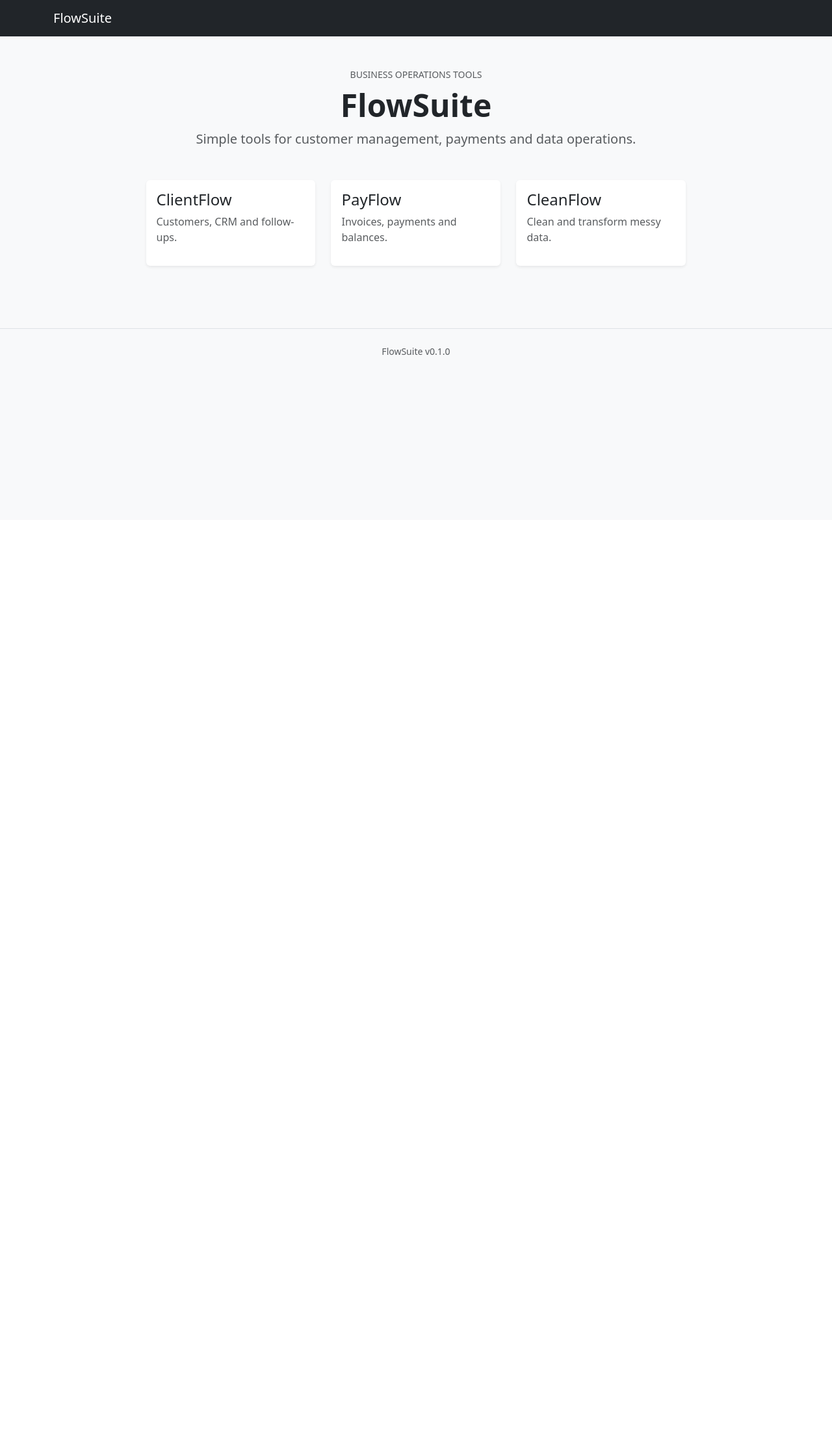
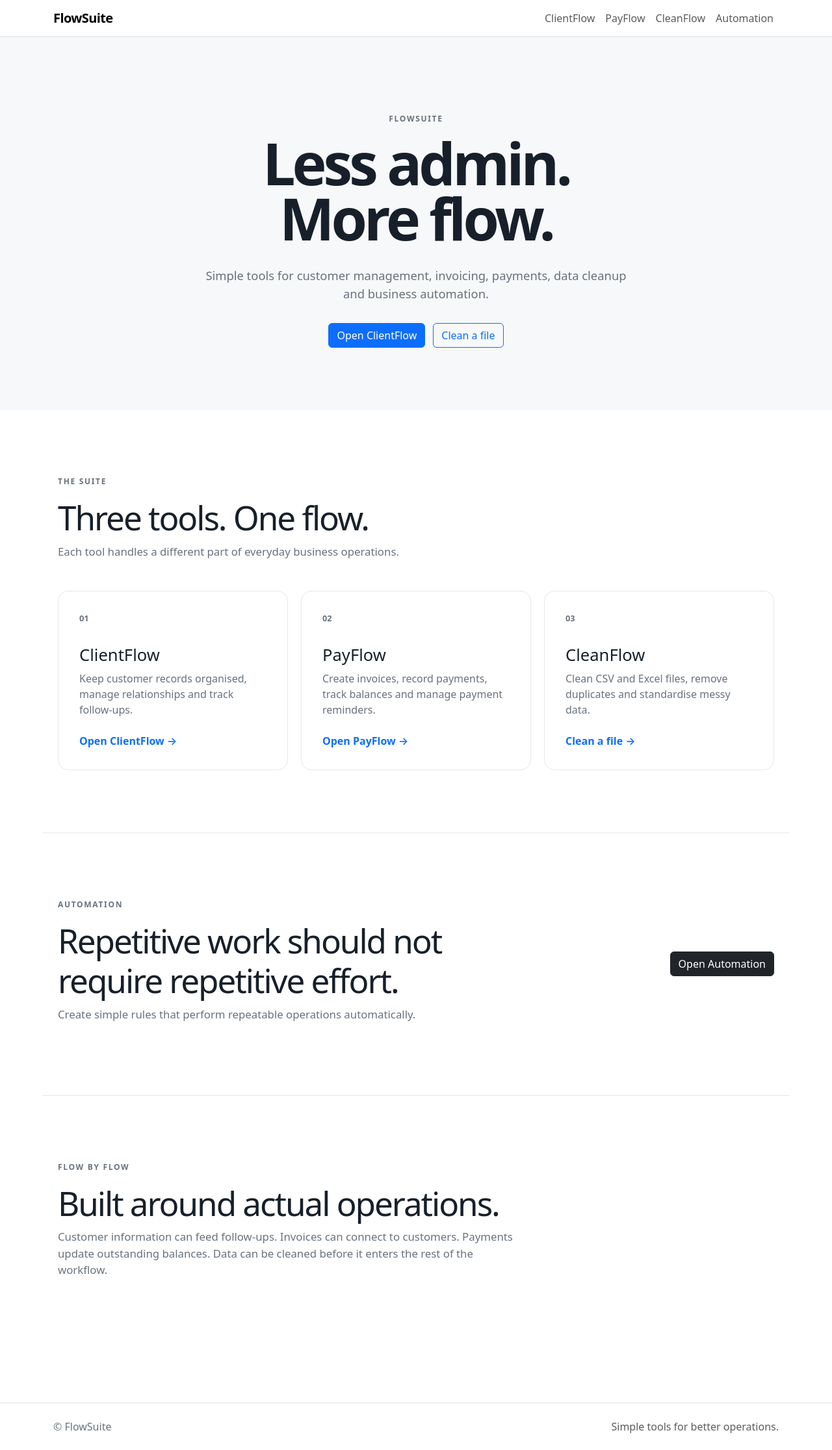
Before and after one commit to OOlujuwon/FlowSuite, a FastAPI app: page / in a window 1280 px wide. Shown: the whole page at 65% size. Before the commit the page ends 546 px from the top, so only its background shows below. Run offline with FastAPI, Linux system fonts and the light colour scheme.

Commit message:
Complete FlowSuite integration and deployment packaging

```diff
--- a/app/main.py
+++ b/app/main.py
@@ -1,39 +1,54 @@
 import asyncio
-
+import logging
 from contextlib import asynccontextmanager
 
 from fastapi import FastAPI, Request
 from fastapi.responses import HTMLResponse
+from fastapi.staticfiles import StaticFiles
 from fastapi.templating import Jinja2Templates
-from fastapi.staticfiles import StaticFiles
-
-from app.clientflow import router as clientflow_router
-from app.payflow import router as payflow_router
-from app.cleanflow import router as cleanflow_router
-from app.config.settings import settings
-from app.database.database import create_db_and_tables
-
 from sqlmodel import Session
 
 from app.automation import router as automation_router
-from app.database.database import engine
+from app.cleanflow import router as cleanflow_router
+from app.clientflow import router as clientflow_router
+from app.payflow import router as payflow_router
+
+from app.database.database import (
+    create_db_and_tables,
+    engine,
+)
+
 from app.services.automation import run_due_automations
 from app.services.pricing import (
     cleanflow_file_price,
     currency_symbol,
 )
+
 from app.shared.errors import (
     FlowSuiteError,
     flowsuite_error_handler,
 )
 
+logging.basicConfig(
+    level=logging.INFO,
+    format="%(asctime)s | %(levelname)s | %(name)s | %(message)s",
+)
+
+logger = logging.getLogger("flowsuite")
 
 templates = Jinja2Templates(
     directory="templates"
 )
 
+
 async def automation_loop():
-    """Run scheduled automation rules periodically."""
+    """
+    Run scheduled automation rules periodically.
+
+    The loop intentionally runs in the application process
+    for the MVP. A production deployment can later move
+    scheduled jobs to a dedicated worker.
+    """
 
     while True:
         try:
@@ -41,15 +56,20 @@ async def automation_loop():
                 run_due_automations(session)
 
         except Exception:
-            # A failed scheduled run must not kill
-            # the entire application.
-            pass
+            logger.exception(
+                "Scheduled automation cycle failed."
+            )
 
         await asyncio.sleep(30)
 
+
 @asynccontextmanager
 async def lifespan(app: FastAPI):
-    """Application startup and shutdown lifecycle."""
+    """
+    Application startup and shutdown lifecycle.
+    """
+
+    logger.info("Starting FlowSuite.")
 
     create_db_and_tables()
 
@@ -61,21 +81,24 @@ async def lifespan(app: FastAPI):
         yield
 
     finally:
+        logger.info("Stopping FlowSuite.")
+
         scheduler_task.cancel()
 
         try:
             await scheduler_task
+
         except asyncio.CancelledError:
             pass
 
 
 app = FastAPI(
-    title=settings.app_name,
-    version=settings.app_version,
+    title="FlowSuite",
     description=(
-        "FlowSuite — simple self-service "
-        "business operations tools."
+        "Small-business revenue operations tools: "
+        "ClientFlow, PayFlow and CleanFlow."
     ),
+    version="1.0.0",
     lifespan=lifespan,
 )
 
@@ -93,64 +116,45 @@ app.mount(
 )
 
 
-app.include_router(
-    clientflow_router,
-)
-
-app.include_router(
-    payflow_router,
-)
-
-app.include_router(
-    cleanflow_router,
-)
-
-app.include_router(
-    automation_router,
-)
-
 @app.get(
     "/",
     response_class=HTMLResponse,
 )
-def home(request: Request):
-    context = {
-        "request": request,
-        "app_name": settings.app_name,
-        "version": settings.app_version,
-    }
+async def home(request: Request):
 
     return templates.TemplateResponse(
         request=request,
-        name="base.html",
-        context=context,
+        name="home.html",
+        context={
+            "request": request,
+            "cleanflow_file_price": cleanflow_file_price,
+            "currency_symbol": currency_symbol,
+        },
     )
 
 
 @app.get("/health")
-def health():
+async def health():
+
     return {
         "status": "ok",
-        "application": settings.app_name,
-        "version": settings.app_version,
+        "service": "FlowSuite",
+        "version": "1.0.0",
     }
 
 
-@app.get("/pricing/cleanflow")
-def cleanflow_pricing(
-    quantity: int = 1,
-    currency: str = "NGN",
-):
-    total = cleanflow_file_price(
-        quantity,
-        currency,
-    )
+app.include_router(
+    clientflow_router
+)
 
-    return {
-        "service": "CleanFlow",
-        "unit": "file",
-        "quantity": quantity,
-        "currency": currency.upper(),
-        "symbol": currency_symbol(currency),
-        "total": str(total),
-    }
+app.include_router(
+    payflow_router
+)
+
+app.include_router(
+    cleanflow_router
+)
+
+app.include_router(
+    automation_router
+)
--- a/requirements.txt
+++ b/requirements.txt
@@ -5,6 +5,5 @@ jinja2
 python-multipart
 pandas
 openpyxl
-apscheduler
 pytest
 httpx
--- /dev/null
+++ b/static/css/styles.css
@@ -0,0 +1,189 @@
+:root {
+    --flow-dark: #17202a;
+    --flow-muted: #68727d;
+    --flow-border: #e5e7eb;
+    --flow-soft: #f7f8fa;
+}
+
+
+body {
+    color: var(--flow-dark);
+    background: #ffffff;
+    min-height: 100vh;
+}
+
+
+.navbar-brand {
+    letter-spacing: -0.03em;
+}
+
+
+.hero-section {
+    padding: 7rem 1.5rem 6rem;
+    background: var(--flow-soft);
+}
+
+
+.hero-copy {
+    max-width: 900px;
+    margin: 0 auto;
+    text-align: center;
+}
+
+
+.eyebrow {
+    display: inline-block;
+    margin-bottom: 1rem;
+    font-size: 0.75rem;
+    font-weight: 700;
+    letter-spacing: 0.14em;
+    color: var(--flow-muted);
+}
+
+
+.hero-copy h1 {
+    font-size: clamp(3rem, 7vw, 6rem);
+    line-height: 0.95;
+    letter-spacing: -0.055em;
+    font-weight: 700;
+}
+
+
+.hero-text {
+    max-width: 650px;
+    margin: 2rem auto;
+    font-size: 1.15rem;
+    color: var(--flow-muted);
+}
+
+
+.hero-actions {
+    display: flex;
+    justify-content: center;
+    gap: 0.75rem;
+    flex-wrap: wrap;
+}
+
+
+.flow-section,
+.automation-section,
+.portfolio-section {
+    max-width: 1150px;
+    margin: 0 auto;
+    padding: 6rem 1.5rem;
+}
+
+
+.section-heading {
+    max-width: 700px;
+    margin-bottom: 3rem;
+}
+
+
+.section-heading h2,
+.automation-section h2 {
+    font-size: clamp(2rem, 4vw, 3.5rem);
+    letter-spacing: -0.04em;
+}
+
+
+.section-heading p,
+.automation-section p {
+    color: var(--flow-muted);
+    font-size: 1.05rem;
+}
+
+
+.flow-grid {
+    display: grid;
+    grid-template-columns:
+        repeat(3, minmax(0, 1fr));
+    gap: 1.25rem;
+}
+
+
+.flow-card {
+    padding: 2rem;
+    border: 1px solid var(--flow-border);
+    border-radius: 1rem;
+    background: white;
+    transition:
+        transform 0.2s ease,
+        box-shadow 0.2s ease;
+}
+
+
+.flow-card:hover {
+    transform: translateY(-3px);
+    box-shadow:
+        0 12px 35px rgba(0, 0, 0, 0.06);
+}
+
+
+.flow-number {
+    margin-bottom: 2rem;
+    color: var(--flow-muted);
+    font-size: 0.8rem;
+    font-weight: 700;
+}
+
+
+.flow-card h3 {
+    font-size: 1.6rem;
+}
+
+
+.flow-card p {
+    min-height: 80px;
+    color: var(--flow-muted);
+}
+
+
+.flow-card a {
+    text-decoration: none;
+    font-weight: 600;
+}
+
+
+.automation-section {
+    display: flex;
+    justify-content: space-between;
+    align-items: center;
+    gap: 2rem;
+    border-top: 1px solid var(--flow-border);
+    border-bottom: 1px solid var(--flow-border);
+}
+
+
+.automation-section > div {
+    max-width: 700px;
+}
+
+
+footer {
+    color: var(--flow-muted);
+}
+
+
+@media (max-width: 768px) {
+
+    .hero-section {
+        padding: 5rem 1rem;
+    }
+
+    .flow-grid {
+        grid-template-columns: 1fr;
+    }
+
+    .flow-section,
+    .automation-section,
+    .portfolio-section {
+        padding: 4rem 1rem;
+    }
+
+    .automation-section {
+        flex-direction: column;
+        align-items: flex-start;
+    }
+
+}
--- a/templates/base.html
+++ b/templates/base.html
@@ -1,4 +1,5 @@
 <!DOCTYPE html>
+
 <html lang="en">
 
 <head>
@@ -7,12 +8,12 @@
 
     <meta
         name="viewport"
-        content="width=device-width, initial-scale=1.0"
+        content="width=device-width, initial-scale=1"
     >
 
     <title>
         {% block title %}
-            {{ app_name }}
+        FlowSuite
         {% endblock %}
     </title>
 
@@ -23,7 +24,7 @@
 
     <link
         rel="stylesheet"
-        href="{{ url_for('static', path='css/style.css') }}"
+        href="{{ url_for('static', path='css/styles.css') }}"
     >
 
 </head>
@@ -31,16 +32,88 @@
 
 <body>
 
-<nav class="navbar navbar-expand-lg bg-dark navbar-dark">
+<nav class="navbar navbar-expand-lg bg-white border-bottom">
 
     <div class="container">
 
         <a
-            class="navbar-brand"
+            class="navbar-brand fw-bold"
             href="/"
         >
             FlowSuite
         </a>
+
+
+        <button
+            class="navbar-toggler"
+            type="button"
+            data-bs-toggle="collapse"
+            data-bs-target="#mainNavigation"
+            aria-controls="mainNavigation"
+            aria-expanded="false"
+            aria-label="Toggle navigation"
+        >
+            <span class="navbar-toggler-icon"></span>
+        </button>
+
+
+        <div
+            class="collapse navbar-collapse"
+            id="mainNavigation"
+        >
+
+            <ul class="navbar-nav ms-auto">
+
+                <li class="nav-item">
+
+                    <a
+                        class="nav-link"
+                        href="/clientflow/"
+                    >
+                        ClientFlow
+                    </a>
+
+                </li>
+
+
+                <li class="nav-item">
+
+                    <a
+                        class="nav-link"
+                        href="/payflow/"
+                    >
+                        PayFlow
+                    </a>
+
+                </li>
+
+
+                <li class="nav-item">
+
+                    <a
+                        class="nav-link"
+                        href="/cleanflow/"
+                    >
+                        CleanFlow
+                    </a>
+
+                </li>
+
+
+                <li class="nav-item">
+
+                    <a
+                        class="nav-link"
+                        href="/automation/"
+                    >
+                        Automation
+                    </a>
+
+                </li>
+
+            </ul>
+
+        </div>
 
     </div>
 
@@ -51,123 +124,35 @@
 
     {% block content %}
 
-    <div class="container py-5">
+    {% endblock %}
 
-        <div class="row justify-content-center">
-
-            <div class="col-lg-9">
-
-                <div class="text-center mb-5">
-
-                    <p class="text-uppercase text-muted small mb-2">
-                        Business Operations Tools
-                    </p>
-
-                    <h1 class="display-5 fw-bold">
-                        FlowSuite
-                    </h1>
-
-                    <p class="lead text-muted">
-                        Simple tools for customer management,
-                        payments and data operations.
-                    </p>
-
-                </div>
+</main>
 
 
-                <div class="row g-4">
+<footer class="border-top mt-5">
 
-                    <div class="col-md-4">
+    <div class="container py-4">
 
-                        <a
-                            href="/clientflow"
-                            class="text-decoration-none text-dark"
-                        >
+        <div class="d-flex justify-content-between flex-wrap gap-3">
 
-                            <div class="card h-100 shadow-sm">
+            <span>
+                © FlowSuite
+            </span>
 
-                                <div class="card-body">
-
-                                    <h2 class="h4">
-                                        ClientFlow
-                                    </h2>
-
-                                    <p class="text-muted">
-                                        Customers, CRM and follow-ups.
-                                    </p>
-
-                                </div>
-
-                            </div>
-
-                        </a>
-
-                    </div>
-
-
-                    <div class="col-md-4">
-
-                        <div class="card h-100 shadow-sm">
-
-                            <div class="card-body">
-
-                                <h2 class="h4">
-                                    PayFlow
-                                </h2>
-
-                                <p class="text-muted">
-                                    Invoices, payments and balances.
-                                </p>
-
-                            </div>
-
-                        </div>
-
-                    </div>
-
-
-                    <div class="col-md-4">
-
-                        <div class="card h-100 shadow-sm">
-
-                            <div class="card-body">
-
-                                <h2 class="h4">
-                                    CleanFlow
-                                </h2>
-
-                                <p class="text-muted">
-                                    Clean and transform messy data.
-                                </p>
-
-                            </div>
-
-                        </div>
-
-                    </div>
-
-                </div>
-
-            </div>
+            <span class="text-muted">
+                Simple tools for better operations.
+            </span>
 
         </div>
 
     </div>
 
-    {% endblock %}
-
-</main>
+</footer>
 
 
-<footer class="border-top py-4 mt-5">
-
-    <div class="container text-center text-muted small">
-
-        FlowSuite v{{ version }}
-
-    </div>
-
-</footer>
+<script
+    src="https://cdn.jsdelivr.net/npm/bootstrap@5.3.3/dist/js/bootstrap.bundle.min.js"
+></script>
 
 </body>
 
--- /dev/null
+++ b/templates/home.html
@@ -0,0 +1,199 @@
+{% extends "base.html" %}
+
+{% block title %}FlowSuite — Business Operations, Simplified{% endblock %}
+
+{% block content %}
+
+<section class="hero-section">
+
+    <div class="hero-copy">
+
+        <span class="eyebrow">
+            FLOWSUITE
+        </span>
+
+        <h1>
+            Less admin.
+            <br>
+            More flow.
+        </h1>
+
+        <p class="hero-text">
+            Simple tools for customer management,
+            invoicing, payments, data cleanup and
+            business automation.
+        </p>
+
+        <div class="hero-actions">
+
+            <a
+                href="/clientflow/"
+                class="btn btn-primary"
+            >
+                Open ClientFlow
+            </a>
+
+            <a
+                href="/cleanflow/"
+                class="btn btn-outline-primary"
+            >
+                Clean a file
+            </a>
+
+        </div>
+
+    </div>
+
+</section>
+
+
+<section class="flow-section">
+
+    <div class="section-heading">
+
+        <span class="eyebrow">
+            THE SUITE
+        </span>
+
+        <h2>
+            Three tools. One flow.
+        </h2>
+
+        <p>
+            Each tool handles a different part of everyday
+            business operations.
+        </p>
+
+    </div>
+
+
+    <div class="flow-grid">
+
+        <article class="flow-card">
+
+            <div class="flow-number">
+                01
+            </div>
+
+            <h3>
+                ClientFlow
+            </h3>
+
+            <p>
+                Keep customer records organised,
+                manage relationships and track
+                follow-ups.
+            </p>
+
+            <a href="/clientflow/">
+                Open ClientFlow →
+            </a>
+
+        </article>
+
+
+        <article class="flow-card">
+
+            <div class="flow-number">
+                02
+            </div>
+
+            <h3>
+                PayFlow
+            </h3>
+
+            <p>
+                Create invoices, record payments,
+                track balances and manage payment
+                reminders.
+            </p>
+
+            <a href="/payflow/">
+                Open PayFlow →
+            </a>
+
+        </article>
+
+
+        <article class="flow-card">
+
+            <div class="flow-number">
+                03
+            </div>
+
+            <h3>
+                CleanFlow
+            </h3>
+
+            <p>
+                Clean CSV and Excel files,
+                remove duplicates and standardise
+                messy data.
+            </p>
+
+            <a href="/cleanflow/">
+                Clean a file →
+            </a>
+
+        </article>
+
+    </div>
+
+</section>
+
+
+<section class="automation-section">
+
+    <div>
+
+        <span class="eyebrow">
+            AUTOMATION
+        </span>
+
+        <h2>
+            Repetitive work should not
+            require repetitive effort.
+        </h2>
+
+        <p>
+            Create simple rules that perform
+            repeatable operations automatically.
+        </p>
+
+    </div>
+
+    <a
+        href="/automation/"
+        class="btn btn-dark"
+    >
+        Open Automation
+    </a>
+
+</section>
+
+
+<section class="portfolio-section">
+
+    <div class="section-heading">
+
+        <span class="eyebrow">
+            FLOW BY FLOW
+        </span>
+
+        <h2>
+            Built around actual operations.
+        </h2>
+
+        <p>
+            Customer information can feed follow-ups.
+            Invoices can connect to customers.
+            Payments update outstanding balances.
+            Data can be cleaned before it enters
+            the rest of the workflow.
+        </p>
+
+    </div>
+
+</section>
+
+{% endblock %}
```
Also changed, not shown: render.yaml (added, +11 -0 lines), README.md (added), 1 other file.
